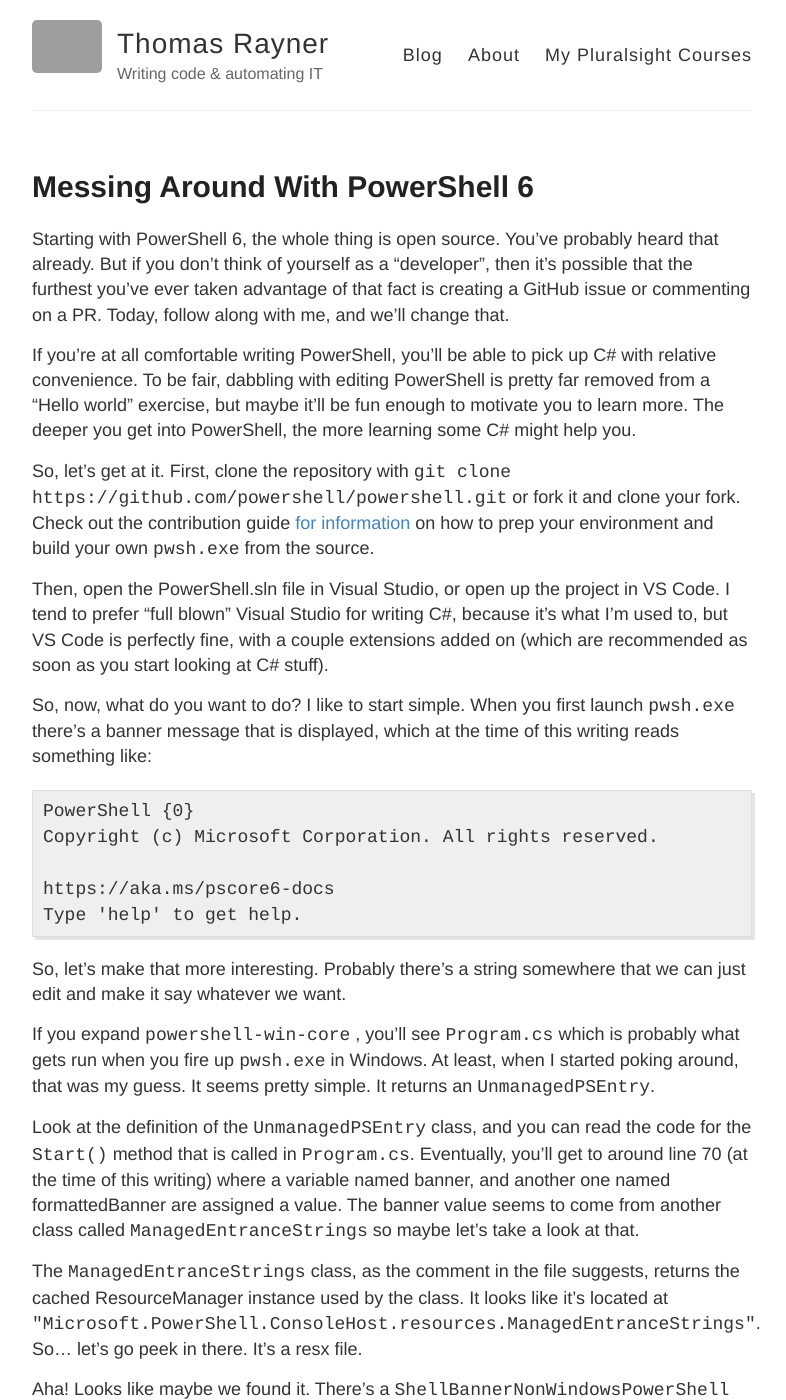
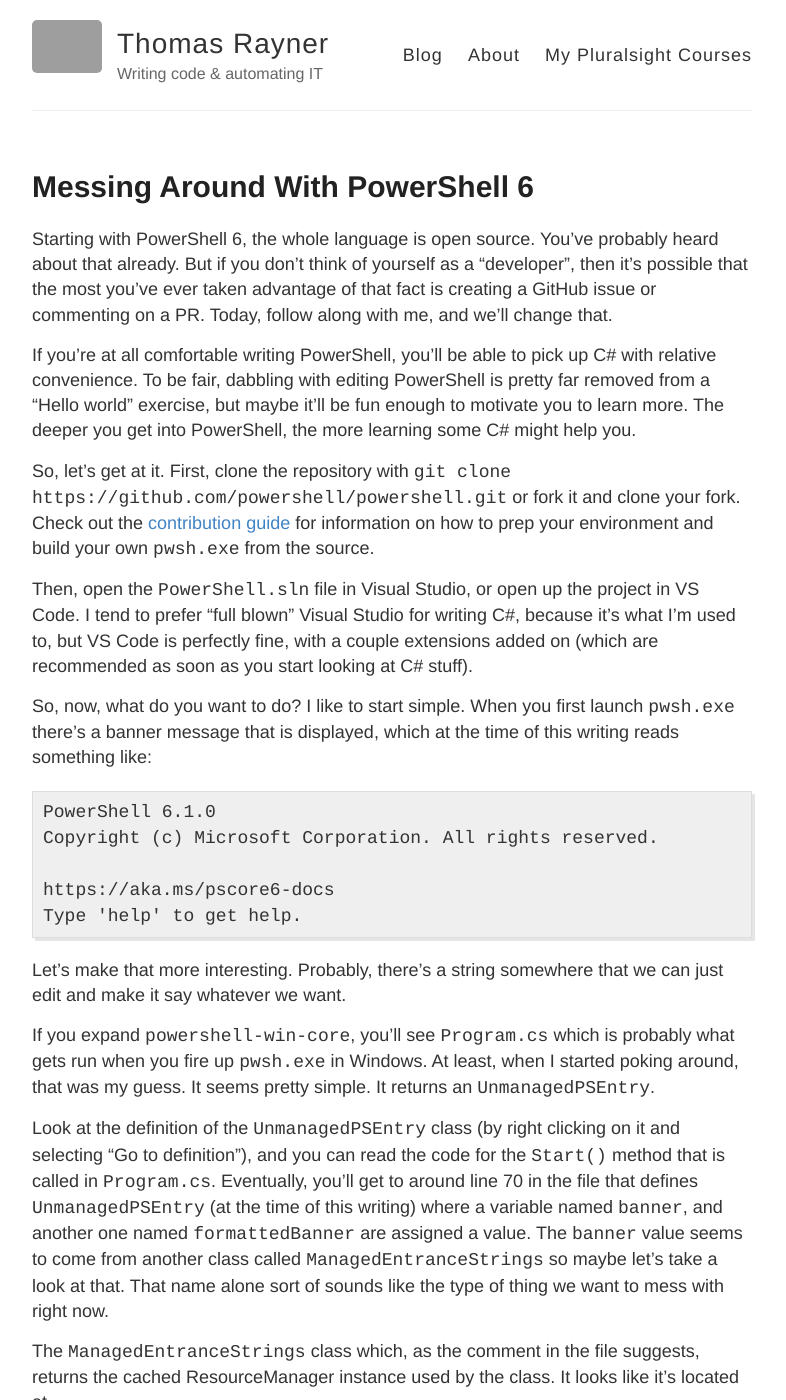
Before and after one commit to thomasrayner/thomasrayner.github.io, a Jekyll site: the page built from _posts/2018-11-21-messing-around-with-powershell-6.md, in a window 1280 px wide and 1400 px high. Shown: the whole window, without its empty margins (248-1034 px from the left). Built offline with Jekyll 4.4.1, drawn with Linux system fonts in a browser that asks for light colours; some of the changed text lies outside the part shown; grey boxes are pictures that could not be loaded.

Commit message:
Refactored unreleased post from wordpress export to markdown

````diff
--- a/_posts/2018-11-21-messing-around-with-powershell-6.md
+++ b/_posts/2018-11-21-messing-around-with-powershell-6.md
@@ -6,43 +6,38 @@
 comments: true
 categories: [all for fun, C#, C#, New Stuff, open source, oss, PowerShell, powershell]
 ---
-Starting with PowerShell 6, the whole thing is open source. You've probably heard that already. But if you don't think of yourself as a "developer", then it's possible that the furthest you've ever taken advantage of that fact is creating a GitHub issue or commenting on a PR. Today, follow along with me, and we'll change that.
-
-<!--more-->
+Starting with PowerShell 6, the whole language is open source. You've probably heard about that already. But if you don't think of yourself as a "developer", then it's possible that the most you've ever taken advantage of that fact is creating a GitHub issue or commenting on a PR. Today, follow along with me, and we'll change that.
 
 If you're at all comfortable writing PowerShell, you'll be able to pick up C# with relative convenience. To be fair, dabbling with editing PowerShell is pretty far removed from a "Hello world" exercise, but maybe it'll be fun enough to motivate you to learn more. The deeper you get into PowerShell, the more learning some C# might help you.
 
-So, let's get at it. First, clone the repository with <code>git clone https://github.com/powershell/powershell.git</code> or fork it and clone your fork. Check out the contribution guide <a href="https://github.com/powershell/powershell#building-the-repository" target="_blank" rel="noopener">for information</a> on how to prep your environment and build your own <code>pwsh.exe</code> from the source.
+So, let's get at it. First, clone the repository with `git clone https://github.com/powershell/powershell.git` or fork it and clone your fork. Check out the [contribution guide](https://github.com/powershell/powershell#building-the-repository) for information on how to prep your environment and build your own `pwsh.exe` from the source.
 
-Then, open the PowerShell.sln file in Visual Studio, or open up the project in VS Code. I tend to prefer "full blown" Visual Studio for writing C#, because it's what I'm used to, but VS Code is perfectly fine, with a couple extensions added on (which are recommended as soon as you start looking at C# stuff).
+Then, open the `PowerShell.sln` file in Visual Studio, or open up the project in VS Code. I tend to prefer "full blown" Visual Studio for writing C#, because it's what I'm used to, but VS Code is perfectly fine, with a couple extensions added on (which are recommended as soon as you start looking at C# stuff).
 
-So, now, what do you want to do? I like to start simple. When you first launch <code>pwsh.exe</code> there's a banner message that is displayed, which at the time of this writing reads something like:
+So, now, what do you want to do? I like to start simple. When you first launch `pwsh.exe` there's a banner message that is displayed, which at the time of this writing reads something like:
+
 ```
-PowerShell {0}
+PowerShell 6.1.0
 Copyright (c) Microsoft Corporation. All rights reserved.
 
 https://aka.ms/pscore6-docs
 Type 'help' to get help.
 ```
-So, let's make that more interesting. Probably there's a string somewhere that we can just edit and make it say whatever we want.
 
-If you expand <code>powershell-win-core</code> , you'll see <code>Program.cs</code> which is probably what gets run when you fire up <code>pwsh.exe</code> in Windows. At least, when I started poking around, that was my guess. It seems pretty simple. It returns an <code>UnmanagedPSEntry</code>.
+Let's make that more interesting. Probably, there's a string somewhere that we can just edit and make it say whatever we want.
 
-Look at the definition of the <code>UnmanagedPSEntry</code> class, and you can read the code for the <code>Start()</code> method that is called in <code>Program.cs</code>. Eventually, you'll get to around line 70 (at the time of this writing) where a variable named banner, and another one named formattedBanner are assigned a value. The banner value seems to come from another class called <code>ManagedEntranceStrings</code> so maybe let's take a look at that.
+If you expand `powershell-win-core`, you'll see `Program.cs` which is probably what gets run when you fire up `pwsh.exe` in Windows. At least, when I started poking around, that was my guess. It seems pretty simple. It returns an `UnmanagedPSEntry`.
 
-The <code>ManagedEntranceStrings</code> class, as the comment in the file suggests, returns the cached ResourceManager instance used by the class. It looks like it's located at <code>"Microsoft.PowerShell.ConsoleHost.resources.ManagedEntranceStrings"</code>. So... let's go peek in there. It's a resx file.
+Look at the definition of the `UnmanagedPSEntry` class (by right clicking on it and selecting "Go to definition"), and you can read the code for the `Start()` method that is called in `Program.cs`. Eventually, you'll get to around line 70 in the file that defines `UnmanagedPSEntry` (at the time of this writing) where a variable named `banner`, and another one named `formattedBanner` are assigned a value. The `banner` value seems to come from another class called `ManagedEntranceStrings` so maybe let's take a look at that. That name alone sort of sounds like the type of thing we want to mess with right now.
 
-Aha! Looks like maybe we found it. There's a <code>ShellBannerNonWindowsPowerShell</code> item that looks like we can fudge around with. I'm just going to add a message of my own in addition to what's already there.
+The `ManagedEntranceStrings` class which, as the comment in the file suggests, returns the cached ResourceManager instance used by the class. It looks like it's located at `"Microsoft.PowerShell.ConsoleHost.resources.ManagedEntranceStrings"`. So... let's go peek in there. It's a resx file.
 
-Save everything, follow the above linked directions to build PowerShell, and launch the <code>pwsh.exe</code> that it created. You should see your new message. Mine looks like this.
-<div>
+Aha! Looks like maybe we found it. There's a `ShellBannerNonWindowsPowerShell` item that looks like we can fudge around with. I'm just going to make it a little more casual.
+
+Save everything, follow the above linked directions to build PowerShell, and launch the `pwsh.exe` that it created. You should see your new message. Mine looks like this.
+
 ```
-PowerShell {0}
-Copyright (c) Microsoft Corporation. All rights reserved.
+Welcome to PowerShell 6.1.0. If you're stuck, type 'help', otherwise, check out the docs.
+```
 
-https://aka.ms/pscore6-docs
-Type 'help' to get help. Or otherwise just do your thing, man.
-```
-</div>
-<div></div>
-<div>It's the little things that add the most joy to life. In all honesty though, explore a bit and you'll start to learn about how PowerShell <em>really</em> works, and next time you see something that doesn't work like you think it should, you'll have more power to do something about it.</div>
+It's the little things that add the most joy to life. In all honesty though, explore a bit and you'll start to learn about how PowerShell **really** works, and next time you see something that doesn't work like you think it should, you'll have more power to do something about it.
````
